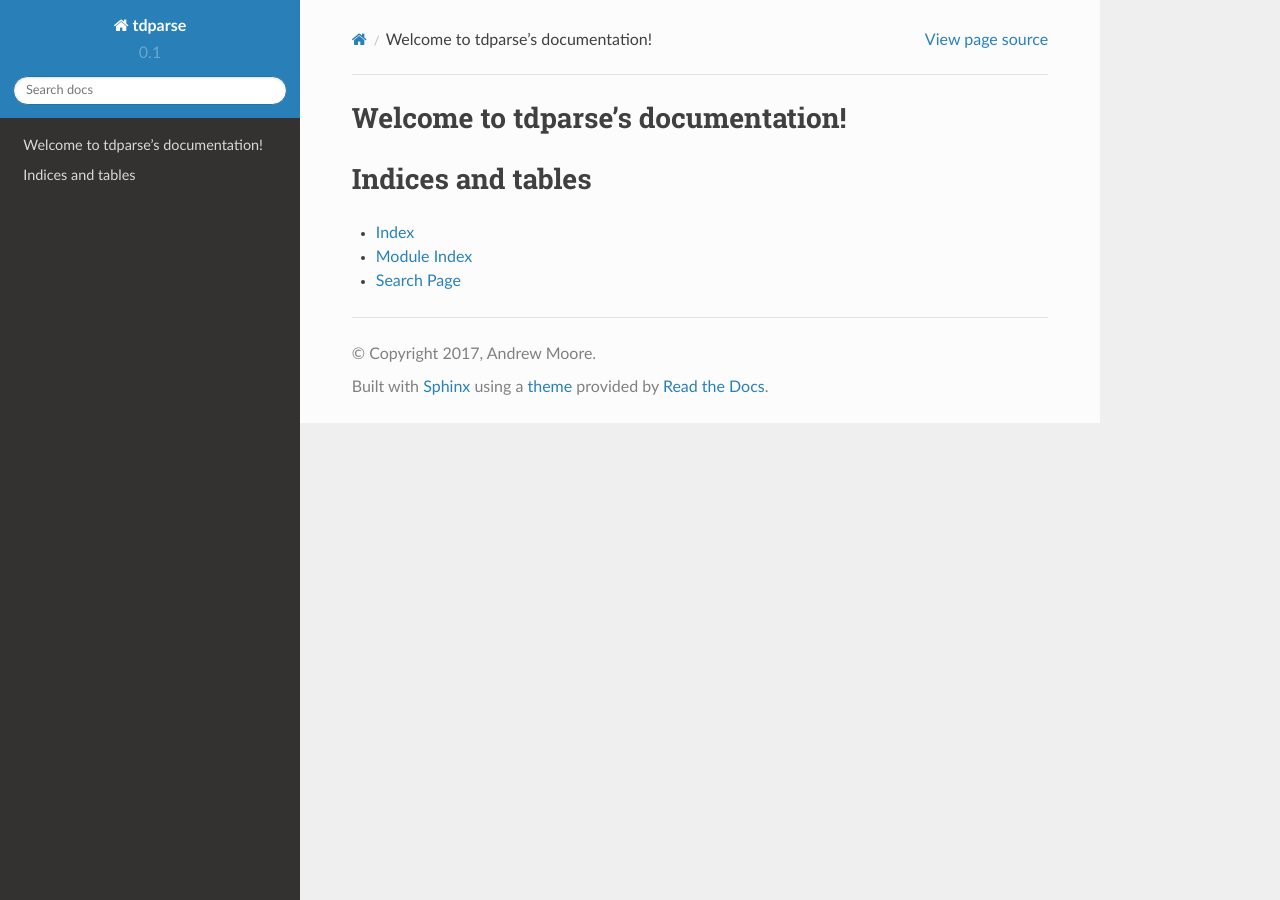
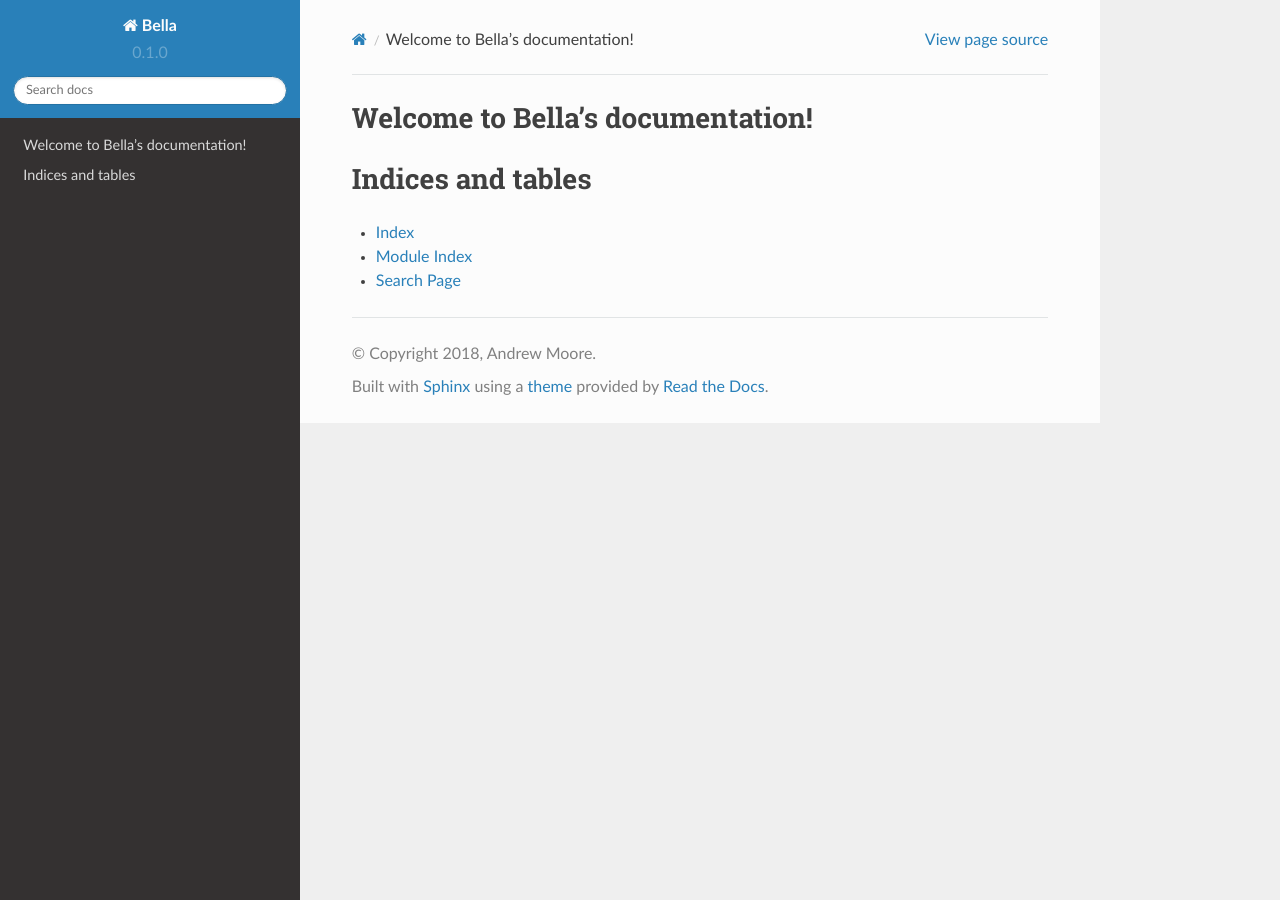
Before and after one commit to apmoore1/Bella, a Sphinx documentation site: the page built from docs/index.rst, in a window 1280 px wide. Built offline with Sphinx 7.4.7 and the Read the Docs theme 2.0.0, drawn with Linux system fonts in a browser that asks for light colours.

Commit message:
Corrected the docs loading

```diff
--- a/docs/conf.py
+++ b/docs/conf.py
@@ -1,8 +1,8 @@
 #!/usr/bin/env python3
 # -*- coding: utf-8 -*-
 #
-# tdparse documentation build configuration file, created by
-# sphinx-quickstart on Sat Oct 28 23:56:08 2017.
+# Bella documentation build configuration file, created by
+# sphinx-quickstart on Thu Jun  7 12:24:24 2018.
 #
 # This file is execfile()d with the current directory set to its
 # containing dir.
@@ -17,9 +17,9 @@
 # add these directories to sys.path here. If the directory is relative to the
 # documentation root, use os.path.abspath to make it absolute, like shown here.
 #
-import os
+from pathlib import Path
 import sys
-sys.path.insert(0, os.path.abspath('../tdparse'))
+sys.path.insert(0, str(Path('..').resolve()))
 
 
 # -- General configuration ------------------------------------------------
@@ -32,9 +32,11 @@
 # extensions coming with Sphinx (named 'sphinx.ext.*') or your custom
 # ones.
 extensions = ['sphinx.ext.autodoc',
+    'sphinx.ext.intersphinx',
     'sphinx.ext.mathjax',
     'sphinx.ext.viewcode',
-    'sphinx.ext.githubpages']
+    'sphinx.ext.githubpages',
+    'sphinx_autodoc_typehints']
 
 # Add any paths that contain templates here, relative to this directory.
 templates_path = ['_templates']
@@ -49,8 +51,8 @@
 master_doc = 'index'
 
 # General information about the project.
-project = 'tdparse'
-copyright = '2017, Andrew Moore'
+project = 'Bella'
+copyright = '2018, Andrew Moore'
 author = 'Andrew Moore'
 
 # The version info for the project you're documenting, acts as replacement for
@@ -58,9 +60,9 @@
 # built documents.
 #
 # The short X.Y version.
-version = '0.1'
+version = '0.1.0'
 # The full version, including alpha/beta/rc tags.
-release = '0.1'
+release = '0.1.0'
 
 # The language for content autogenerated by Sphinx. Refer to documentation
 # for a list of supported languages.
@@ -115,7 +117,7 @@
 # -- Options for HTMLHelp output ------------------------------------------
 
 # Output file base name for HTML help builder.
-htmlhelp_basename = 'tdparsedoc'
+htmlhelp_basename = 'Belladoc'
 
 
 # -- Options for LaTeX output ---------------------------------------------
@@ -142,7 +144,7 @@
 # (source start file, target name, title,
 #  author, documentclass [howto, manual, or own class]).
 latex_documents = [
-    (master_doc, 'tdparse.tex', 'tdparse Documentation',
+    (master_doc, 'Bella.tex', 'Bella Documentation',
      'Andrew Moore', 'manual'),
 ]
 
@@ -152,7 +154,7 @@
 # One entry per manual page. List of tuples
 # (source start file, name, description, authors, manual section).
 man_pages = [
-    (master_doc, 'tdparse', 'tdparse Documentation',
+    (master_doc, 'bella', 'Bella Documentation',
      [author], 1)
 ]
 
@@ -163,7 +165,13 @@
 # (source start file, target name, title, author,
 #  dir menu entry, description, category)
 texinfo_documents = [
-    (master_doc, 'tdparse', 'tdparse Documentation',
-     author, 'tdparse', 'One line description of project.',
+    (master_doc, 'Bella', 'Bella Documentation',
+     author, 'Bella', 'One line description of project.',
      'Miscellaneous'),
 ]
+
+
+
+
+# Example configuration for intersphinx: refer to the Python standard library.
+intersphinx_mapping = {'https://docs.python.org/': None}
--- a/docs/index.rst
+++ b/docs/index.rst
@@ -1,10 +1,10 @@
-.. tdparse documentation master file, created by
-   sphinx-quickstart on Sat Oct 28 23:56:08 2017.
+.. Bella documentation master file, created by
+   sphinx-quickstart on Thu Jun  7 12:24:24 2018.
    You can adapt this file completely to your liking, but it should at least
    contain the root `toctree` directive.
 
-Welcome to tdparse's documentation!
-===================================
+Welcome to Bella's documentation!
+=================================
 
 .. toctree::
    :maxdepth: 2
--- a/requirements.txt
+++ b/requirements.txt
@@ -76,6 +76,7 @@
 smart-open==1.5.3
 snowballstemmer==1.2.1
 Sphinx==1.6.5
+sphinx-autodoc-typehints==1.3.0
 sphinx-rtd-theme==0.2.4
 sphinxcontrib-websupport==1.0.1
 stanfordcorenlp==3.7.0.2
```
Also changed, not shown: .travis.yml, 1 other file.
